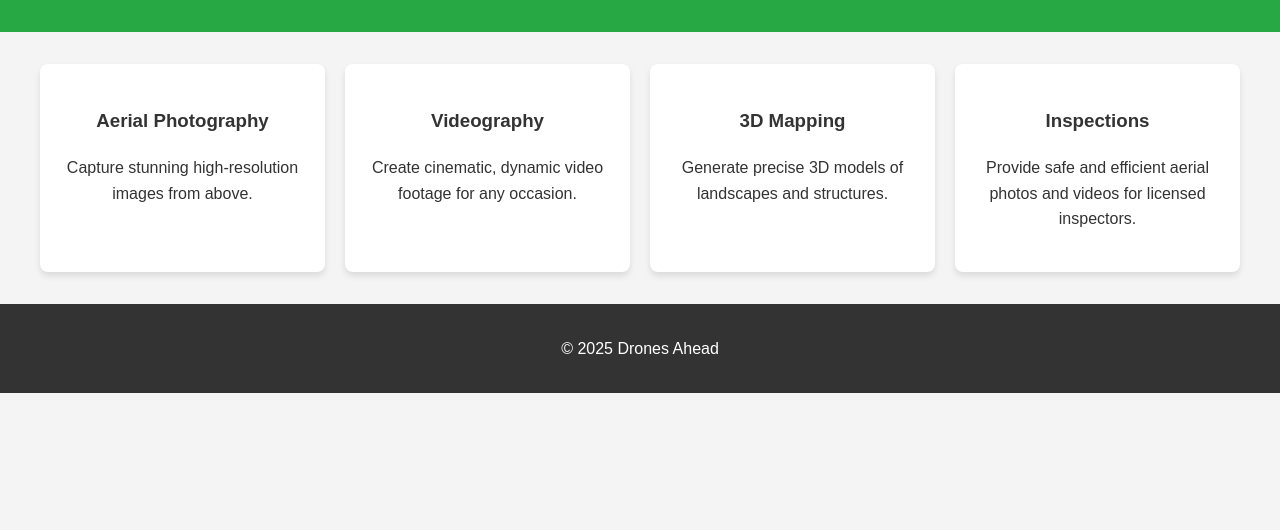
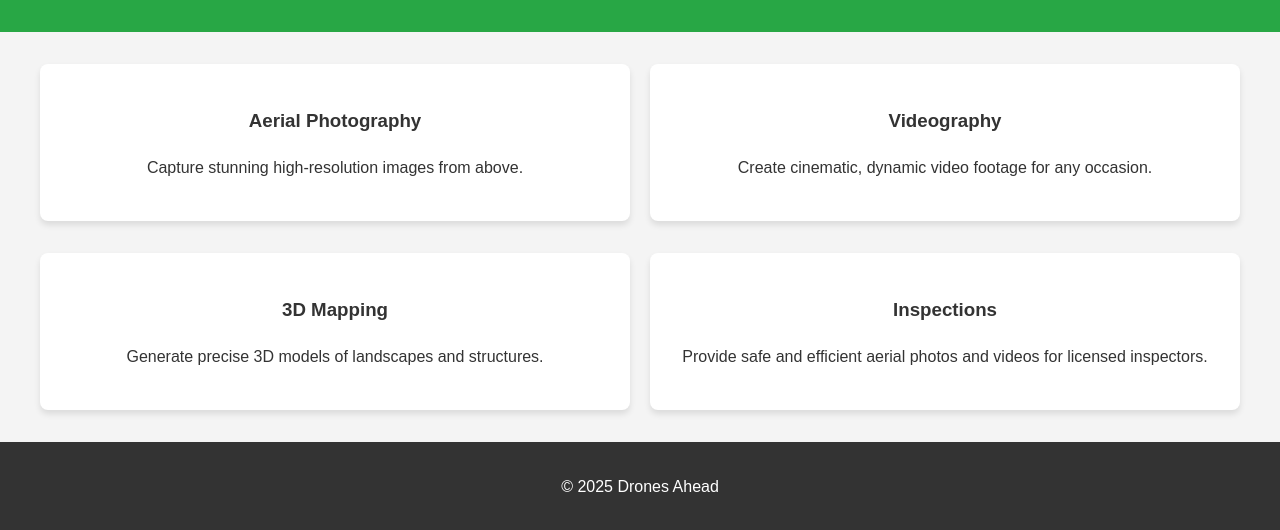
Before and after one commit to AlanGervin/DA, a plain HTML site: page index.html in a window 1280 px wide. Shown: the part 368-898 px from the top of the page. Before the commit the page ends 800 px from the top, so only its background shows below. Drawn offline with Linux system fonts and the light colour scheme.

Commit message:
made cards two rows

```diff
--- a/index.html
+++ b/index.html
@@ -19,6 +19,8 @@
             <h3>Videography</h3>
             <p>Create cinematic, dynamic video footage for any occasion.</p>
         </div>
+    </div>
+    <div class="card-grid">
         <div class="card">
             <h3>3D Mapping</h3>
             <p>Generate precise 3D models of landscapes and structures.</p>
```
